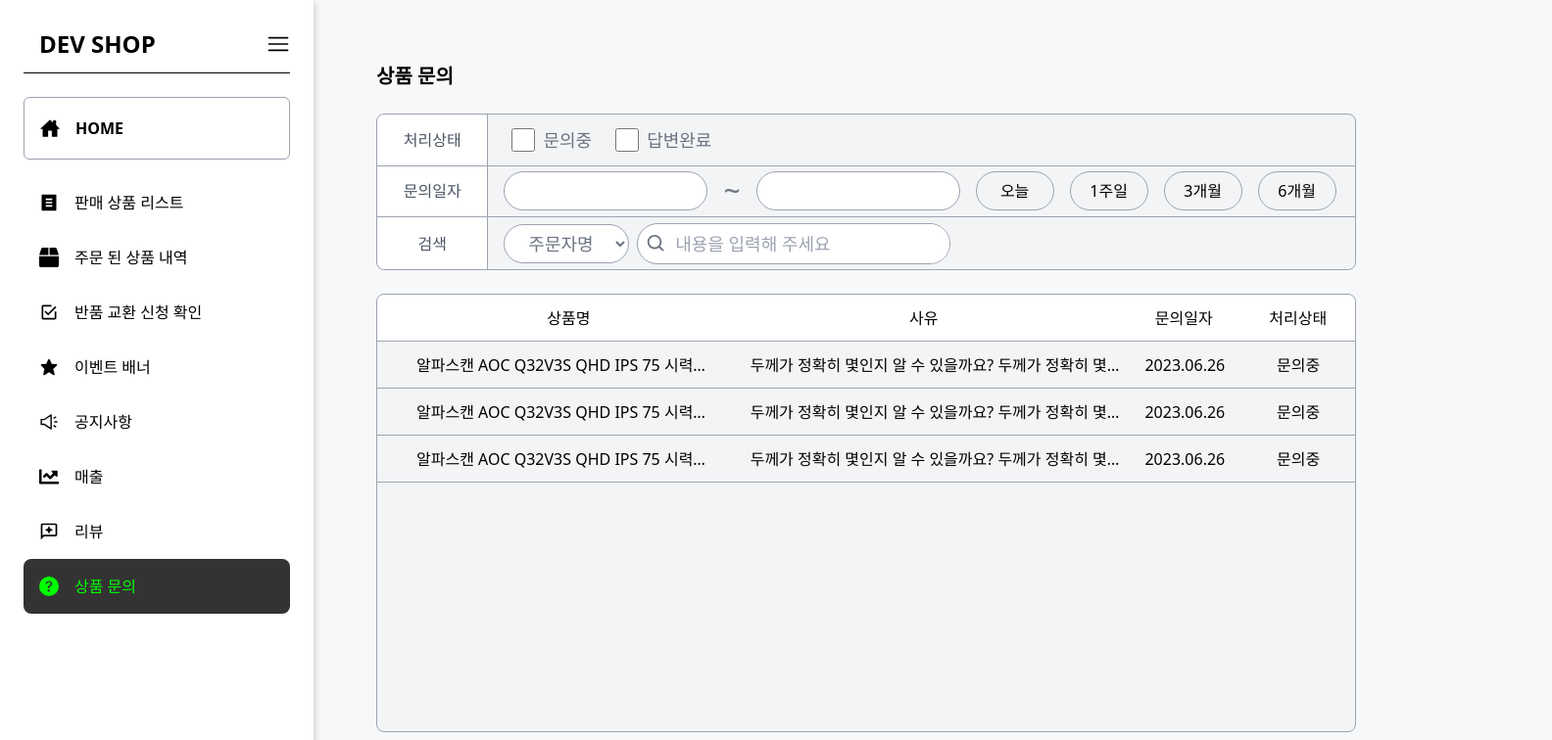
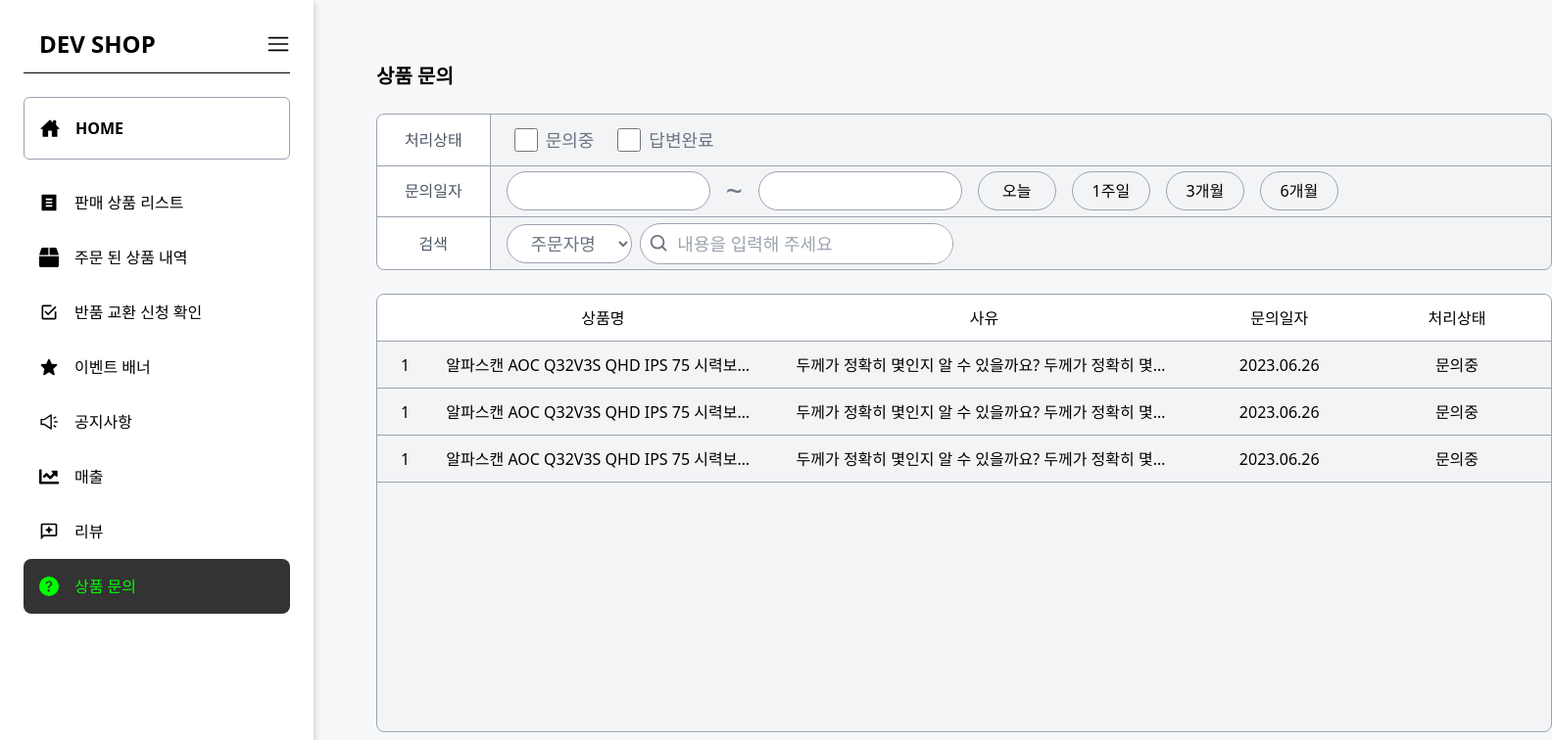
Before and after one commit to devstoreproject/devstore, a React (Create React App) app in the folder FE/: page /admin/productinquiry in a window 1280 px wide. Shown: the top 756 px of the page at 98% size, 1584 px wide, since content can reach past the window. Built offline with nearby package versions, Linux system fonts and the light colour scheme.

Commit message:
[design] 제품문의 페이지 디자인 및 배치방식 수정

```diff
--- a/FE/src/Components/KYH/admin/ProductInquiry/PaginationContainer.tsx
+++ b/FE/src/Components/KYH/admin/ProductInquiry/PaginationContainer.tsx
@@ -7,7 +7,7 @@ import {
 
 export default function PaginationContainer() {
   return (
-    <div className="flex items-center">
+    <div className="flex items-center justify-center w-300">
       <button className="text-lg text-gray-500 bg-white border border-gray-300 rounded-l-md">
         <MdKeyboardDoubleArrowLeft />
       </button>
--- a/FE/src/Components/KYH/admin/ProductInquiry/ResultTable.tsx
+++ b/FE/src/Components/KYH/admin/ProductInquiry/ResultTable.tsx
@@ -3,7 +3,7 @@ import ResultTableTitle from './ResultTableTitle';
 
 export default function ResultTable() {
   return (
-    <div className="flex flex-col mt-6 mb-4 bg-gray-100 border border-gray-400 rounded-lg h-112 w-250">
+    <div className="flex flex-col mt-6 mb-4 bg-gray-100 border border-gray-400 rounded-lg h-112 w-300">
       <ResultTableTitle />
       <ResultTableContents />
       <ResultTableContents />
--- a/FE/src/Components/KYH/admin/ProductInquiry/ResultTableContents.tsx
+++ b/FE/src/Components/KYH/admin/ProductInquiry/ResultTableContents.tsx
@@ -1,15 +1,16 @@
 export default function ResultTableContents() {
   return (
-    <div className="flex h-12 pl-10 border-b rounded-t-lg border-b-gray-400">
-      <p className="text-center truncate leading-12 w-96">
+    <div className="flex items-center justify-between h-12 px-6 border-b rounded-t-lg border-b-gray-400">
+      <span>1</span>
+      <p className="text-center truncate w-80">
         알파스캔 AOC Q32V3S QHD IPS 75 시력보호 알파알파알파
       </p>
-      <p className="ml-8 text-center truncate leading-12 w-120">
+      <p className="text-center truncate w-96">
         두께가 정확히 몇인지 알 수 있을까요? 두께가 정확히 몇인지 알 수
         있을까요? 두께가 정확히 몇인지 알 수 있을까요?
       </p>
-      <span className="flex items-center justify-center w-36">2023.06.26</span>
-      <span className="flex items-center justify-center w-36">문의중</span>
+      <span className="text-center w-36">2023.06.26</span>
+      <span className="text-center w-36">문의중</span>
     </div>
   );
 }
--- a/FE/src/Components/KYH/admin/ProductInquiry/ResultTableTitle.tsx
+++ b/FE/src/Components/KYH/admin/ProductInquiry/ResultTableTitle.tsx
@@ -1,10 +1,11 @@
 export default function ResultTableTitle() {
   return (
-    <div className="flex h-12 pl-10 bg-white border-b rounded-t-lg border-b-gray-400">
-      <span className="flex items-center justify-center w-96">상품명</span>
-      <span className="flex items-center justify-center w-128">사유</span>
-      <span className="flex items-center justify-center w-36">문의일자</span>
-      <span className="flex items-center justify-center w-36">처리상태</span>
+    <div className="flex items-center justify-between h-12 px-6 bg-white border-b rounded-t-lg border-b-gray-400">
+      <span className="text-white">1</span>
+      <span className="text-center w-80">상품명</span>
+      <span className="text-center w-96">사유</span>
+      <span className="text-center w-36">문의일자</span>
+      <span className="text-center w-36">처리상태</span>
     </div>
   );
 }
--- a/FE/src/Components/KYH/admin/ProductInquiry/SearchTable.tsx
+++ b/FE/src/Components/KYH/admin/ProductInquiry/SearchTable.tsx
@@ -3,7 +3,7 @@ import SearchTableTitle from './SearchTableTitle';
 
 export default function SearchTable() {
   return (
-    <div className="flex h-40 bg-gray-100 border border-gray-400 rounded-lg w-250">
+    <div className="flex h-40 bg-gray-100 border border-gray-400 rounded-lg w-300">
       <SearchTableTitle />
       <SearchTableContents />
     </div>
```
